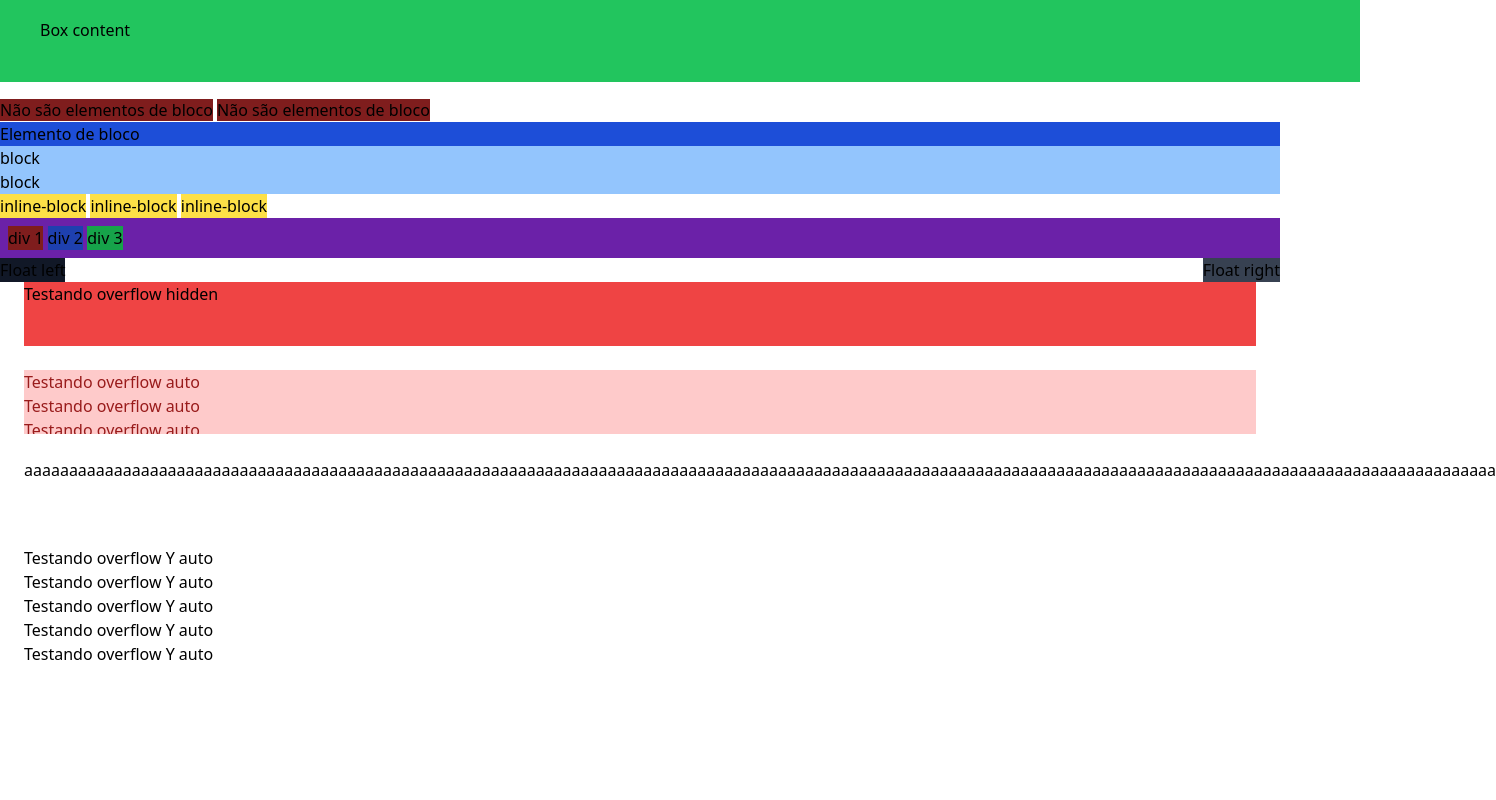
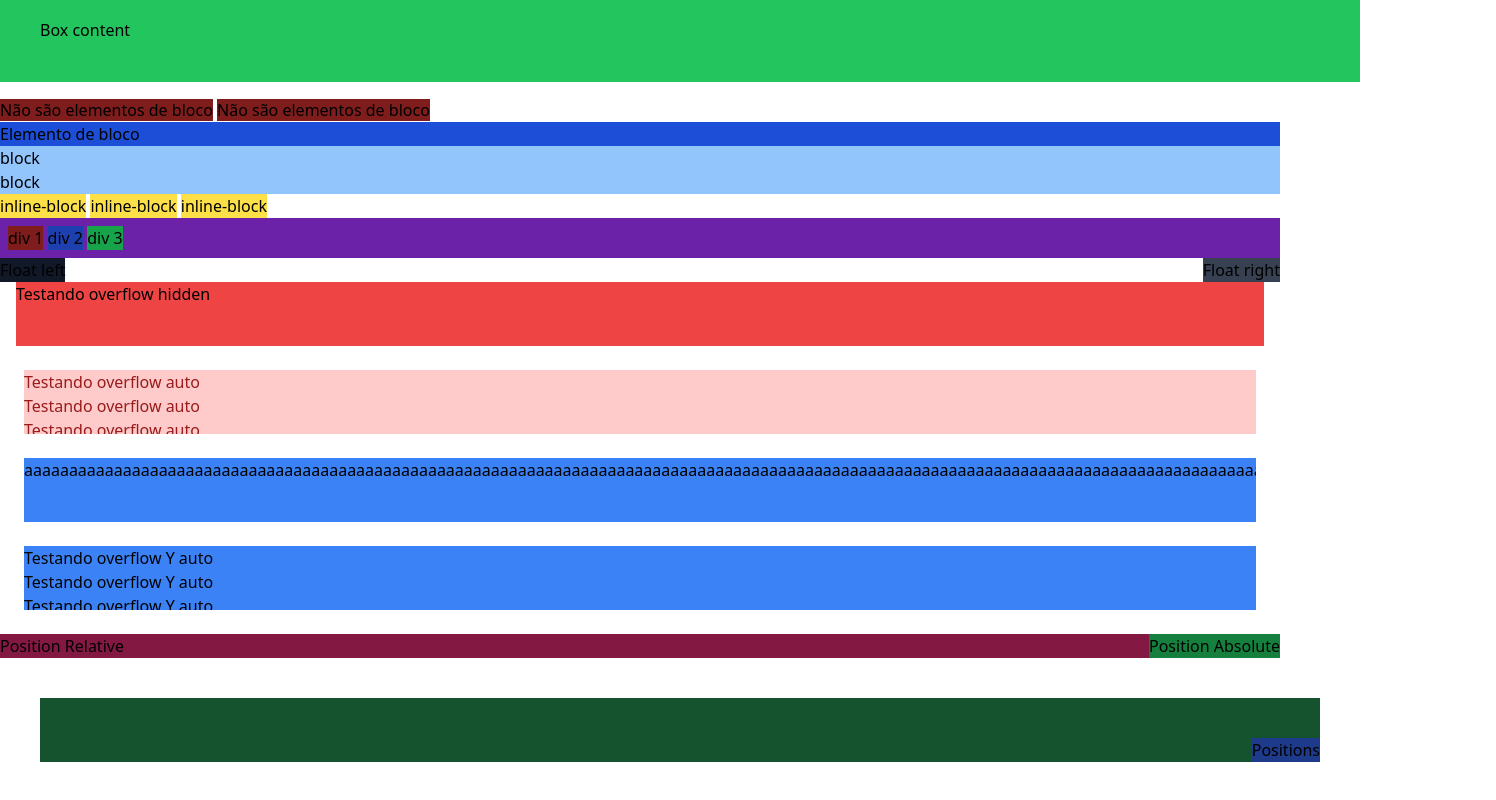
Before and after one commit to kaiotcp1/tailwind, a website: page 03_Layouts/src/index.html in a window 1280 px wide. Shown: the part 306-1106 px from the top of the page, 1496 px wide, since content can reach past the window. Before the commit the page ends 972 px from the top, so only its background shows below. Drawn offline with Linux system fonts and the light colour scheme.

Commit message:
Positions

```diff
--- a/03_Layouts/src/index.html
+++ b/03_Layouts/src/index.html
@@ -1,5 +1,6 @@
 <!DOCTYPE html>
 <html lang="en">
+
 <head>
     <meta charset="UTF-8">
     <meta http-equiv="X-UA-Compatible" content="IE=edge">
@@ -7,6 +8,7 @@
     <link rel="stylesheet" href="./css/build.css">
     <title>Layouts</title>
 </head>
+
 <body>
     <!-- Layouts -->
     <div class="container bg-red-300 mx-auto p-4 my-4 text-orange-700 border-r-emerald-100 border-2">
@@ -62,7 +64,6 @@
     <div class="overflow-hidden h-16 m-6 mx-4 bg-red-500">
         <p>Testando overflow hidden</p>
     </div>
-
     <div class="overflow-auto h-16 m-6 bg-red-200 text-red-800">
         <p>Testando overflow auto</p>
         <p>Testando overflow auto</p>
@@ -70,11 +71,9 @@
         <p>Testando overflow auto</p>
         <p>Testando overflow auto</p>
     </div>
-
     <div class="overflow-x-auto h-16 m-6 bg-blue-500">
         aaaaaaaaaaaaaaaaaaaaaaaaaaaaaaaaaaaaaaaaaaaaaaaaaaaaaaaaaaaaaaaaaaaaaaaaaaaaaaaaaaaaaaaaaaaaaaaaaaaaaaaaaaaaaaaaaaaaaaaaaaaaaaaaaaaaaaaaaaaaaaaaaaaaaaaaaaaaaaaaaaaa
     </div>
-
     <div class="overflow-y-auto h-16 m-6 bg-blue-500">
         <p>Testando overflow Y auto</p>
         <p>Testando overflow Y auto</p>
@@ -85,10 +84,28 @@
 
 
 
+    <!-- Positions -->
+    <div class="relative bg-pink-900">
+        Position Relative
+        <div class="absolute top-0 right-0 bg-green-700">
+            Position Absolute
+        </div>
+    </div>
+
+
+    <!-- Exercicio 3 -->
+    <div class="container relative h-16 m-10 bg-green-900">
+        <div class="absolute bottom-0 right-0 bg-blue-900">
+            Positions
+        </div>
+    </div>
+
+
 
 
 
 
 
 </body>
+
 </html>
```
Also changed, not shown: 03_Layouts/src/css/build.css.
